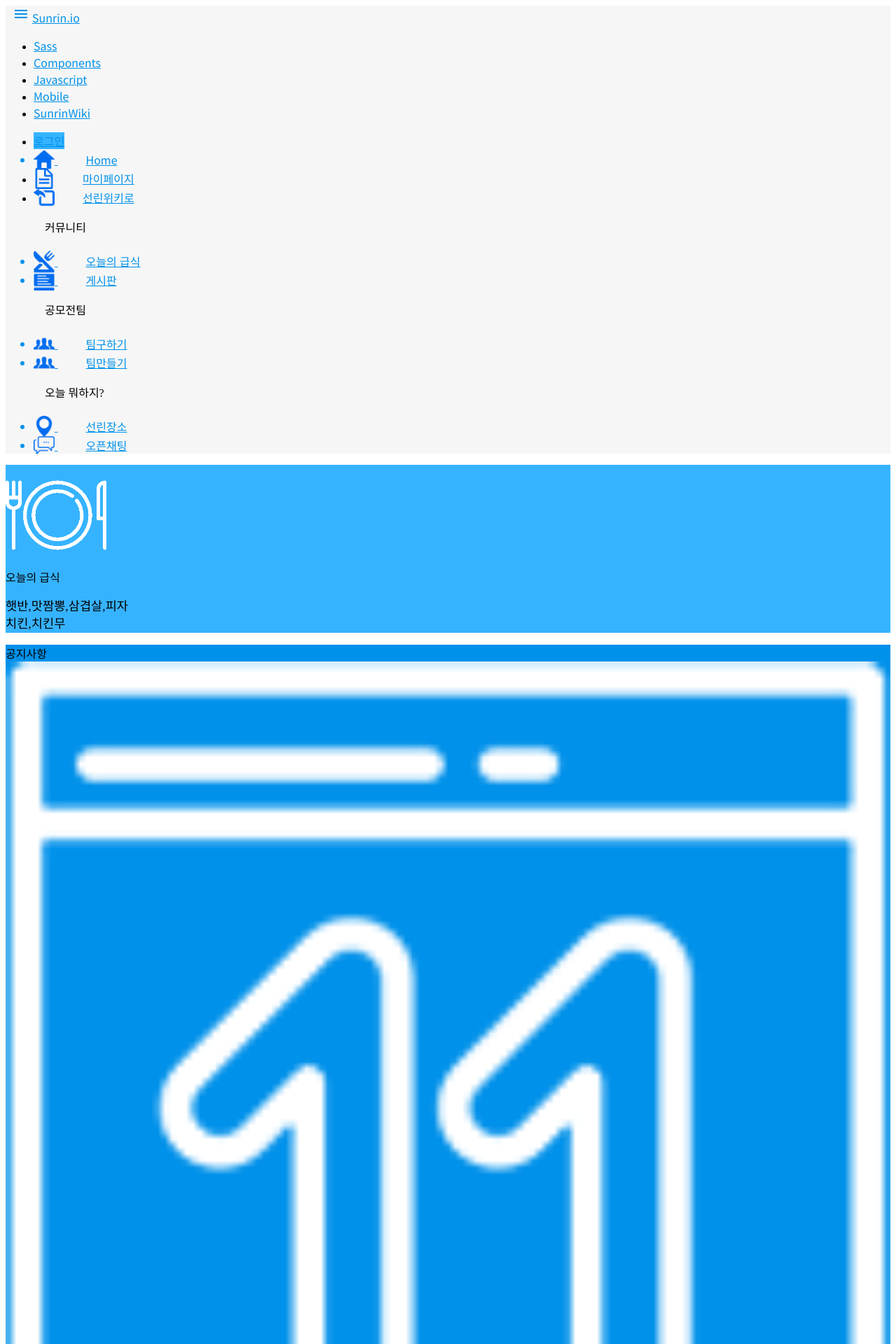
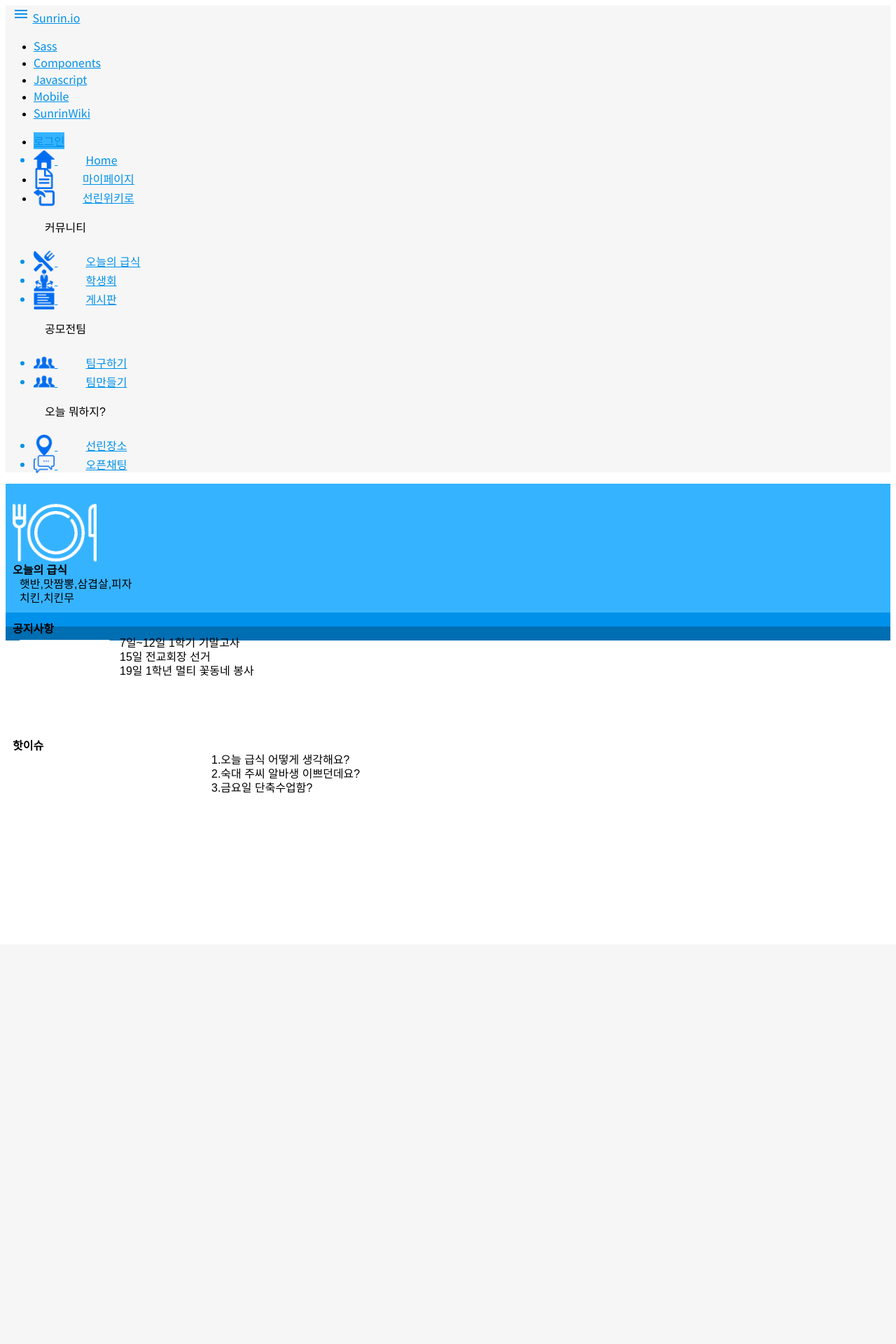
Before and after one commit to dohvis/sunrinio-legacy, a Django app: page / in a window 1280 px wide. Shown: the top 1920 px of the page at 70% size. After the commit the page ends 1133 px from the top, so only its background shows below. Run offline with Django 3.2, Linux system fonts and the light colour scheme; parts of the project's set-up code (start-up, migrations or seed data) failed here and were passed over; some libraries are stand-ins or nearby versions.

Commit message:
사이드바 메인

```diff
--- a/static/css/main.css
+++ b/static/css/main.css
@@ -16,10 +16,45 @@
 }
 #meal-img
 {
-    width:144px;
-    height:144px;
+    width:120px;
+    height:120px;
+}
+.pclass{
+    font-size:16px;
+}
+.card .card-content p {
+    margin: 0;
+    margin-left: 10px;
+    color: inherit;
+    line-height: 20px;
+}
+.row .col.s12 {
+    width: 100%;
+    margin-left: auto;
+    left: auto;
+    right: auto;
+    padding: 0px;
+}
+.row .col {
+  float: left;
+  box-sizing: border-box;
+  padding: 0 0;
+    padding-right: 10px;
+}
+.hot{
+    width: 100%;
+    margin-top:5px;
+    margin-left:5px;
+    margin-left:8px;
 }
 
-.hot{
-    width: 100%;
+.cardtitle{
+    font-weight:bold ;
 }
+#main-card{
+        height: 100px;
+}
+.card .card-content {
+    padding: 10px;
+    border-radius: 0 0 2px 2px;
+}
--- a/static/css/style.css
+++ b/static/css/style.css
@@ -6,12 +6,14 @@
  * Made By MaterializeCSS.com
  */
 @import url(http://fonts.googleapis.com/earlyaccess/notosanskr.css);
-
+@import url(https://cdn.rawgit.com/openhiun/hangul/14c0f6faa2941116bb53001d6a7dcd5e82300c3f/nanumbarungothic.css);
 
 nav {
   background-color: #f6f6f6;
 }
-
+body {
+  font-family: 'Nanum Barun Gothic', sans-serif;
+}
 nav ul a,
 nav .brand-logo {
   font-family: 'Noto Sans KR', sans-serif;
@@ -97,6 +99,7 @@ video.responsive-video {
 .side-nav{
     width :300px;
 }
+
 .sort{
     margin-left: 40px;
     margin-bottom:30px;
--- a/templates/base.html
+++ b/templates/base.html
@@ -65,7 +65,8 @@
             <div class="divider"></div>
             <p class="grey-text text-darken-1 left-align p">커뮤니티</p>
             <a href=""><li><img src="/static/images/restaurant.png" class="sideicon"> <span class="sort">오늘의 급식</span></li></a>
-            <a href=""><li><img src="/static/images/BOARD.png" class="sideicon"> <span class="sort">게시판</span></li></a>
+            <a href=""><li><img src="/static/images/council.png" class="sideicon"> <span class="sort">학생회</span></li></a>
+             <a href=""><li><img src="/static/images/BOARD.png" class="sideicon"> <span class="sort">게시판</span></li></a>
             <div class="divider"></div>
 
             <p class="grey-text text-darken-1 left-align p">공모전팀</p>
--- a/templates/index.html
+++ b/templates/index.html
@@ -10,11 +10,11 @@
             <div class="col s12 m8 l6 offset-m2 offset-l3">
                 <div class="card" id="main-meal">
                     <div class="card-content white-text center">
-                        <div class="col s12">
+                        <div class="col s12" id="main-card">
                             <img src="/static/images/meal.png" id="meal-img">
                         </div>
-                        <span class="card-title">오늘의 급식</span>
-                        <p class="main-content">햇반,맛짬뽕,삼겹살,피자<br/>치킨,치킨무</p>
+                        <span class="card-title"><strong>오늘의 급식</strong></span>
+                        <p class="pclass main-content">햇반,맛짬뽕,삼겹살,피자<br/>치킨,치킨무</p>
                     </div>
                 </div>
 
@@ -23,12 +23,12 @@
 
                         <div class="row">
                             <div class="col s12 center-align">
-                                <span class="card-title align-center">공지사항</span>
+                                <span class="card-title align-center"><strong>공지사항</strong></span>
                             </div>
-                            <div class="col s3">
-                                <img class="hot" src="/static/images/calendar.png"></div>
-                            <div class="col s9">
-                                <p class="main-content">
+                            <div class="col s2 ">
+                                <img class="hot cardimage" src="/static/images/calendar.png"></div>
+                            <div class="col s10">
+                                <p class="pclass main-content">
                                     7일~12일 1학기 기말고사<br/>
                                     15일 전교회장 선거<br/>
                                     19일 1학년 멀티 꽃동네 봉사<br/>
@@ -43,13 +43,13 @@
 
                         <div class="row">
                             <div class="col s12 center-align">
-                                <span class="card-title">핫이슈</span>
+                                <span class="card-title"><strong>핫이슈</strong></span>
                             </div>
-                            <div class="col s3">
+                            <div class="col s2 cardimage">
                                 <img class="hot" src="/static/images/discuss-issue.png">
                             </div>
-                            <div class="col s9">
-                                <p class="main-content">
+                            <div class="col s10">
+                                <p class="pclass main-content">
                                     1.오늘 급식 어떻게 생각해요?<br/>
                                     2.숙대 주씨 알바생 이쁘던데요?<br/>
                                     3.금요일 단축수업함?
```
Also changed, not shown: static/images/council.png (added).
